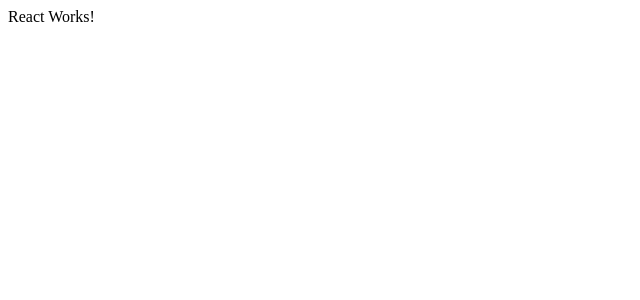
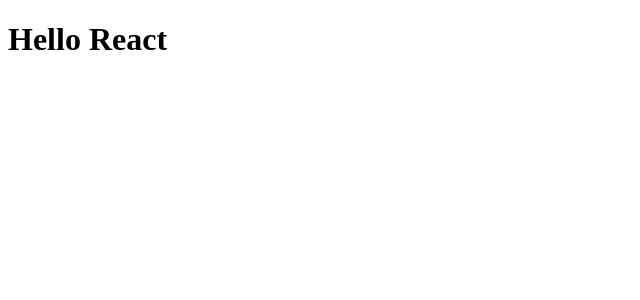
Before and after one commit to Ishant921/hex-grid, a React (Vite) app: page / in a window 1280 px wide. Shown: the top 300 px of the page, without its empty margins (0-640 px from the left). Built offline with nearby package versions, Linux system fonts and the light colour scheme.

Commit message:
Update App.jsx

```diff
--- a/src/App.jsx
+++ b/src/App.jsx
@@ -1,7 +1,3 @@
 export default function App() {
-  return (
-    <div>
-      React Works!
-    </div>
-  );
+  return <h1>Hello React</h1>;
 }
```
